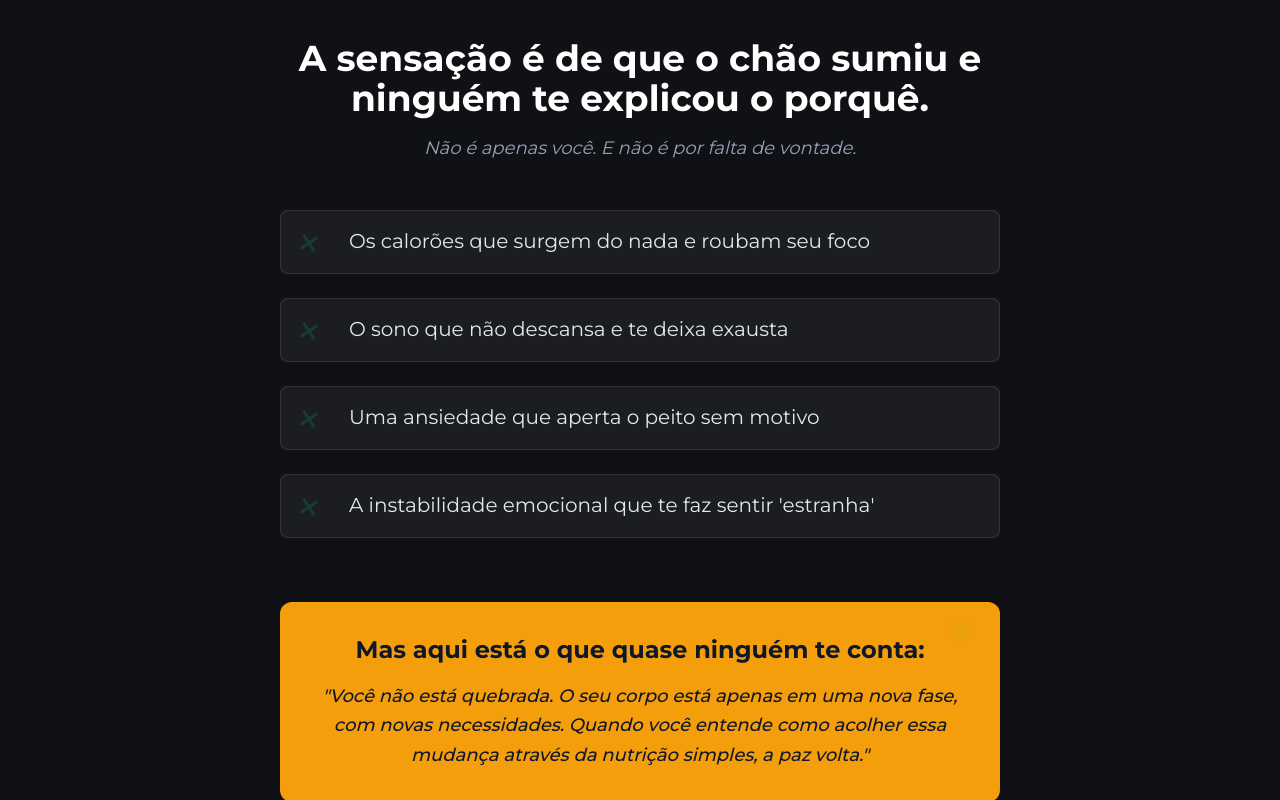
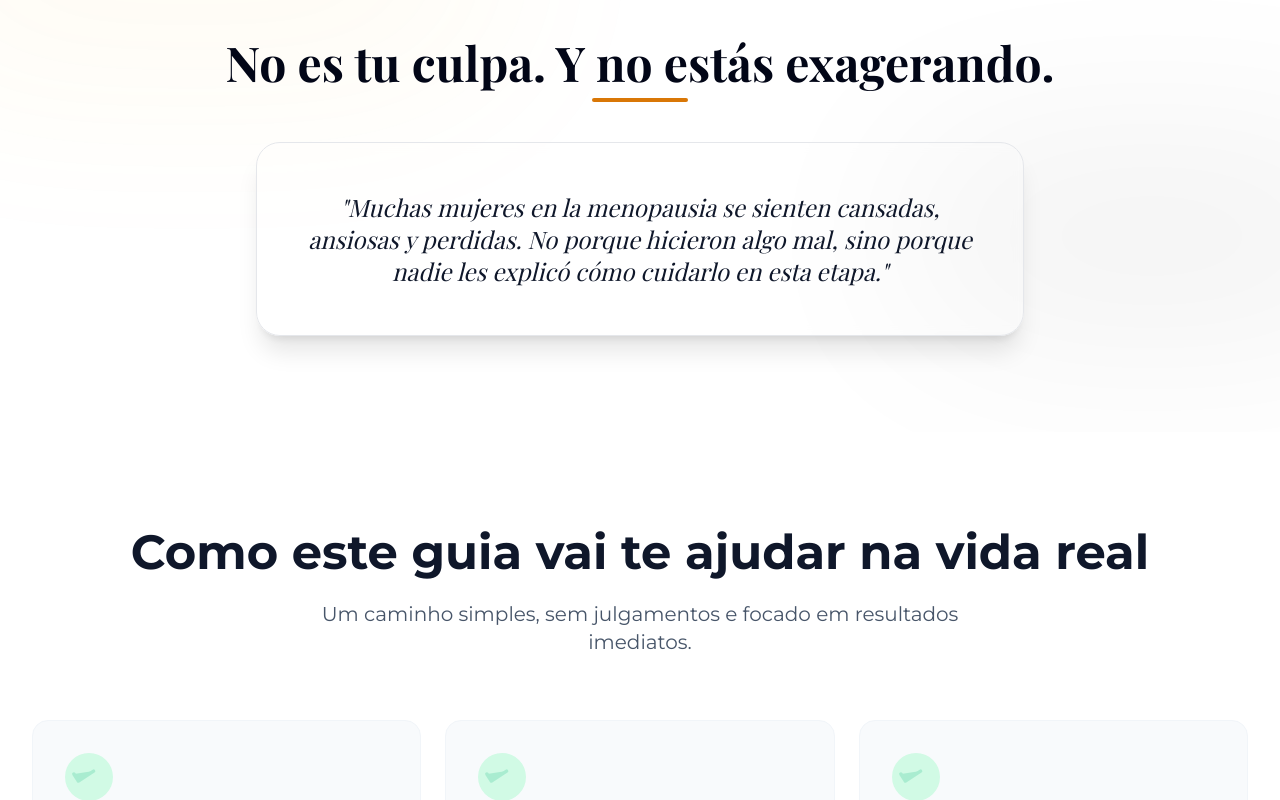
Before and after one commit to Oseias623/lumina-landing-page-generator, a React (Vite) app: page / in a window 1280 px wide. Shown: the part 960-1760 px from the top of the page. Built offline with nearby package versions, Linux system fonts and the light colour scheme; a web font is replaced by a local one.

Commit message:
Update Problem Section copy and redesign

```diff
--- a/App.tsx
+++ b/App.tsx
@@ -14,14 +14,8 @@ const INITIAL_CONTENT: LandingPageContent = {
   headline: "Si la menopausia te dejó cansada, sin dormir bien y emocionalmente agotada, el problema no es tu fuerza de voluntad.",
   subheadline: "Ondas de calor, insomnio, ansiedad y falta de energía no aparecen “de la nada”.\nAparecen cuando el cuerpo cambia y nadie te explicó cómo cuidarlo en esta etapa.",
   problemStatement: {
-    title: "A sensação é de que o chão sumiu e ninguém te explicou o porquê.",
-    questions: [
-      "Os calorões que surgem do nada e roubam seu foco",
-      "O sono que não descansa e te deixa exausta",
-      "Uma ansiedade que aperta o peito sem motivo",
-      "A instabilidade emocional que te faz sentir 'estranha'"
-    ],
-    summary: "Você não está quebrada. O seu corpo está apenas em uma nova fase, com novas necessidades. Quando você entende como acolher essa mudança através da nutrição simples, a paz volta."
+    title: "No es tu culpa. Y no estás exagerando.",
+    description: "Muchas mujeres en la menopausia se sienten cansadas, ansiosas y perdidas. No porque hicieron algo mal, sino porque nadie les explicó cómo cuidarlo en esta etapa."
   },
   heroImage: "/mockup.png",
   features: [
@@ -84,8 +78,7 @@ const App: React.FC = () => {
 
         <ProblemSection
           title={content.problemStatement.title}
-          questions={content.problemStatement.questions}
-          summary={content.problemStatement.summary}
+          description={content.problemStatement.description}
         />
 
         <BenefitGrid features={content.features} />
--- a/components/ProblemSection.tsx
+++ b/components/ProblemSection.tsx
@@ -1,42 +1,32 @@
-
 import React from 'react';
-import Icon from './Icon';
 
 interface ProblemSectionProps {
   title: string;
-  questions: string[];
-  summary: string;
+  description: string;
 }
 
-const ProblemSection: React.FC<ProblemSectionProps> = ({ title, questions, summary }) => {
+const ProblemSection: React.FC<ProblemSectionProps> = ({ title, description }) => {
   return (
-    <section className="py-24 bg-[#0f1115] text-white">
-      <div className="max-w-3xl mx-auto px-4 sm:px-6">
-        <div className="text-center mb-12">
-          <h2 className="text-3xl md:text-4xl font-bold mb-4">{title}</h2>
-          <p className="text-slate-400 text-lg italic">Não é apenas você. E não é por falta de vontade.</p>
-        </div>
+    <section className="py-24 bg-white text-navy-900 relative overflow-hidden">
+      {/* Decorative background elements */}
+      <div className="absolute top-0 left-0 w-full h-full overflow-hidden opacity-5 pointer-events-none">
+        <div className="absolute -top-[20%] -left-[10%] w-[50%] h-[50%] rounded-full bg-gold-400 blur-[100px]"></div>
+        <div className="absolute top-[40%] -right-[10%] w-[40%] h-[40%] rounded-full bg-navy-900 blur-[100px]"></div>
+      </div>
 
-        <div className="space-y-6 mb-16">
-          {(questions.length > 0 ? questions : ["Frustração", "Cansaço", "Confusão"]).map((q, i) => (
-            <div key={i} className="flex items-start bg-white/5 p-4 rounded-lg border border-white/10 group hover:bg-red-500/5 hover:border-red-500/30 transition-all">
-              <div className="mr-4 mt-1 text-red-500 shrink-0">
-                <Icon name="X" size={24} className="stroke-[3px]" />
-              </div>
-              <p className="text-lg md:text-xl text-slate-200 group-hover:text-white">{q}</p>
-            </div>
-          ))}
-        </div>
+      <div className="max-w-4xl mx-auto px-4 sm:px-6 relative z-10">
+        <div className="text-center space-y-8">
+          <div className="inline-block">
+            <h2 className="text-3xl md:text-5xl font-serif font-bold text-navy-900 mb-6 relative">
+              {title}
+              <div className="absolute -bottom-4 left-1/2 transform -translate-x-1/2 w-24 h-1 bg-gold-500 rounded-full"></div>
+            </h2>
+          </div>
 
-        <div className="bg-amber-500 p-8 rounded-xl text-slate-900 text-center relative overflow-hidden">
-          <div className="relative z-10">
-            <h3 className="text-2xl font-black mb-4">Mas aqui está o que quase ninguém te conta:</h3>
-            <p className="text-lg font-medium leading-relaxed italic">
-              "{summary}"
+          <div className="max-w-3xl mx-auto bg-navy-50/50 backdrop-blur-sm p-8 md:p-12 rounded-3xl border border-navy-100 shadow-xl">
+            <p className="text-lg md:text-2xl text-navy-800 leading-relaxed font-medium font-serif italic">
+              "{description}"
             </p>
-          </div>
-          <div className="absolute top-0 right-0 p-4 opacity-20">
-            <Icon name="Quote" size={60} />
           </div>
         </div>
       </div>
--- a/types.ts
+++ b/types.ts
@@ -27,8 +27,7 @@ export interface LandingPageContent {
   subheadline: string;
   problemStatement: {
     title: string;
-    questions: string[];
-    summary: string;
+    description: string;
   };
   heroImage: string;
   features: Feature[];
```
